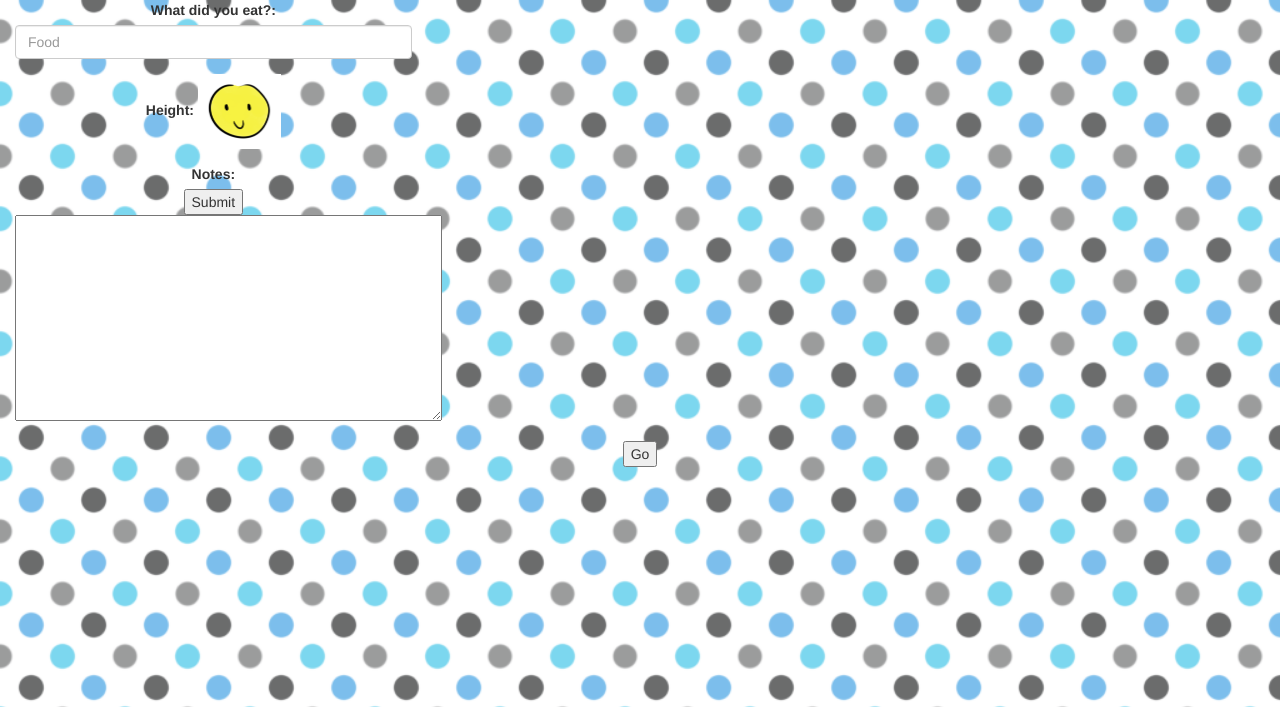
After one commit to Lucytheanimefan/eat-food, a Flask app: page /journal in a window 1280 px wide. The commit adds this page. Shown: the top 707 px of the page. Run offline with Flask 2, Linux system fonts and the light colour scheme; parts of the project's set-up code (start-up, migrations or seed data) failed here and were passed over; some libraries are stand-ins or nearby versions.

Commit message:
added journal page

```diff
--- a/app.py
+++ b/app.py
@@ -45,6 +45,9 @@ def hello():
 def search():
 	return render_template('main.html')
 
+@app.route("/journal")
+def journal():
+	return render_template('journal.html')
 
 #get_info(gender_string, age_string, height_feet, height_inches, weight_string, activity_level)
 @app.route("/getResults",methods=['POST','GET'])
@@ -57,12 +60,12 @@ def getResults():
 if __name__ == "__main__":
 	document = db.users.find({"username": "amanocha"})[0]
 	restrictions = document["restrictions"]
-	calories_min = 100
-	max_total_fat = 100
-	max_cholesterol = 100
-	max_saturated_fat = 100
-	max_sodium = 100
-	max_sugar = 100
+	calories_min = document["calories"]
+	max_total_fat = document["total_fat"]
+	max_cholesterol = document["cholesterol"]
+	max_saturated_fat = document["saturated_fat"]
+	max_sodium = document["sodium"]
+	max_sugar = document["sugar"]
 	getMealPlan(restrictions,calories_min, 50, 5, "vegetable",max_total_fat,
 	max_cholesterol, max_saturated_fat,max_sodium, max_sugar)
 
--- /dev/null
+++ b/templates/journal.html
@@ -0,0 +1,24 @@
+{% extends "layout.html" %} {% block body %}
+<div class="row">
+    <div class="col-md-4">
+        <div class="form-group">
+            <label for="food">What did you eat?:</label>
+            <input type="text" placeholder="Food" class="form-control" id="food">
+        </div>
+        <div class="form-group">
+            <label for="feelings">Height:</label>
+            <img src="/static/img/happy.png" alt="happy" style="width:83px;height:75px;">
+        </div>
+        <div class="form-group">
+            <label for="notes">Notes:</label>
+            <form method="get" id="usrnotes">
+                <input type="submit">
+            </form>
+            <textarea form="usrnotes" rows="10" cols="50" name="notes" id="notes"></textarea>
+        </div>
+    </div>
+</div>
+<div class="row">
+    <button class="button" id="go">Go</button>
+</div>
+{% endblock %}
```
Also changed, not shown: journal.py (added, +15 -0 lines), templates/main.html (+4 -4 lines), static/img/angry.png (added), static/img/content.png (added), static/img/disappointed.png (added), static/img/excited.png (added), static/img/frustrated.png (added), static/img/happy.png (added), static/img/neutral.png (added), static/img/sad.png (added), static/img/sick.png (added), templates/calendar.html (added), 2 other files.
